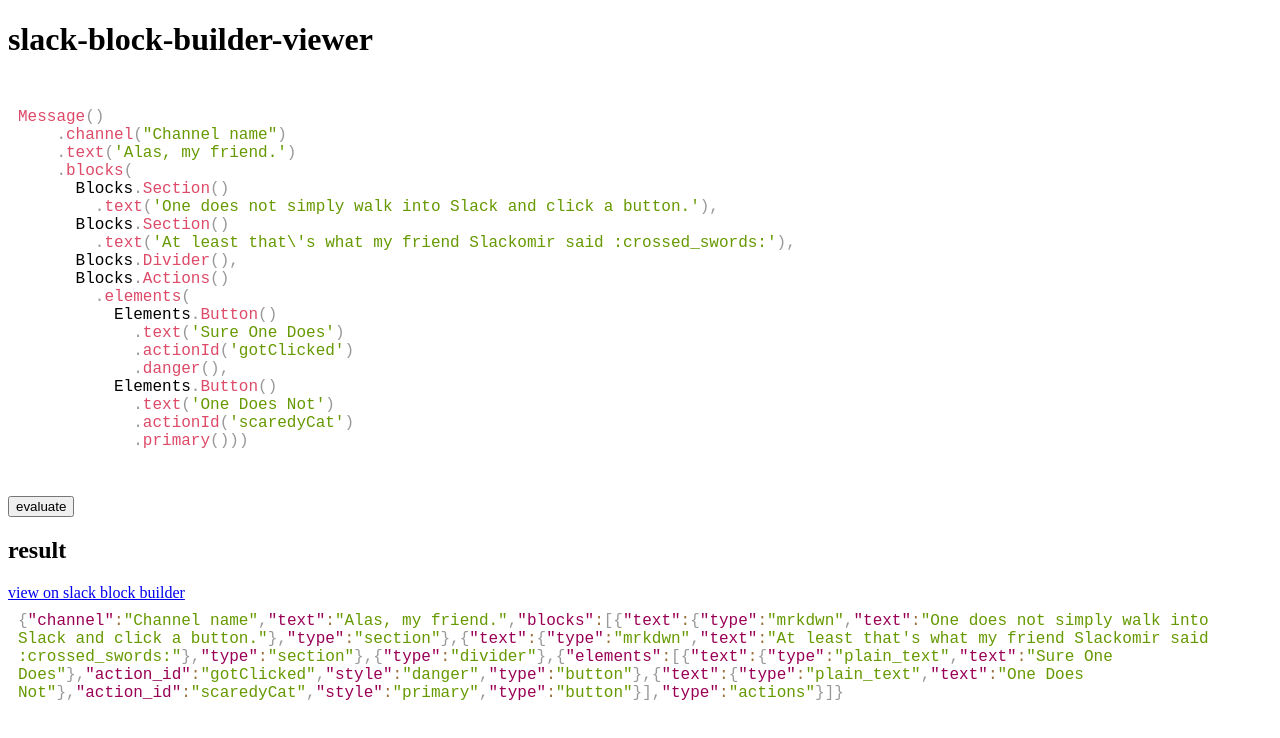
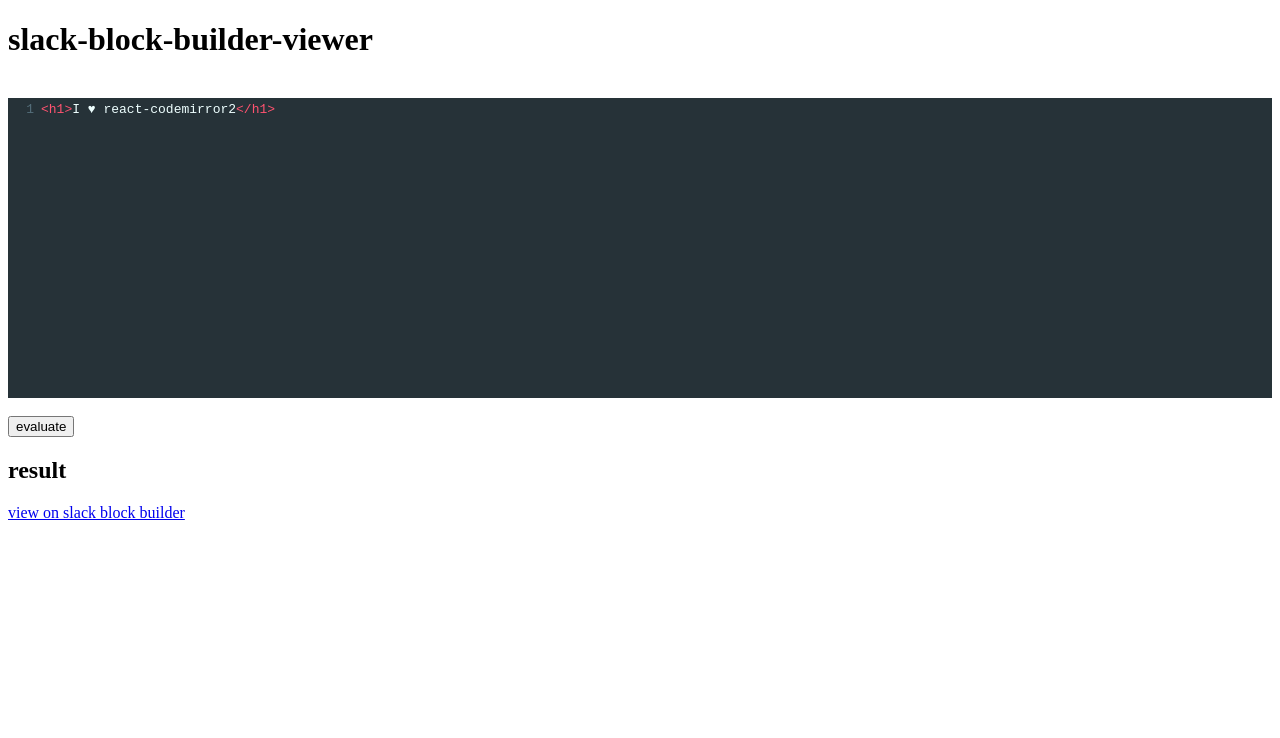
Before and after one commit to zaini/slack-block-builder-viewer, a React (Create React App) app: page / in a window 1280 px wide. Shown: the top 738 px of the page. Built offline with nearby package versions, Linux system fonts and the light colour scheme; the HTML template or start-up script is replaced by a standard one.

Commit message:
Add code mirror

```diff
--- a/package.json
+++ b/package.json
@@ -11,8 +11,10 @@
     "@types/prismjs": "^1.16.6",
     "@types/react": "^17.0.0",
     "@types/react-dom": "^17.0.0",
+    "codemirror": "^5.62.0",
     "prismjs": "^1.24.1",
     "react": "^17.0.2",
+    "react-codemirror2": "^7.2.1",
     "react-dom": "^17.0.2",
     "react-scripts": "4.0.3",
     "react-simple-code-editor": "^0.11.0",
--- a/src/App.tsx
+++ b/src/App.tsx
@@ -1,6 +1,11 @@
 import { useState } from "react"
 import CodeEditor from "./components/CodeEditor"
 import { Message, Blocks, Elements } from 'slack-block-builder';
+import { UnControlled as CodeMirror } from 'react-codemirror2'
+import 'codemirror/lib/codemirror.css';
+import 'codemirror/theme/material.css';
+require('codemirror/mode/xml/xml');
+require('codemirror/mode/javascript/javascript');
 
 const code = `
 Message()
@@ -53,7 +58,20 @@
   return (
     <div>
       <h1>slack-block-builder-viewer</h1>
-      <CodeEditor language="js" value={value} setValue={setValue} />
+      {/* <CodeEditor language="js" value={value} setValue={setValue} /> */}
+
+      <br />
+
+      <CodeMirror
+        value='<h1>I ♥ react-codemirror2</h1>'
+        options={{
+          mode: 'xml',
+          theme: 'material',
+          lineNumbers: true
+        }}
+        onChange={(editor, data, value) => {
+        }}
+      />
 
       <br />
 
@@ -67,7 +85,7 @@
 
       <br />
 
-      <CodeEditor language="json" value={result} />
+      {/* <CodeEditor language="json" value={result} /> */}
 
       <br />
 
```
Also changed, not shown: 1 other file (tests, documents, lock files or other folders).
